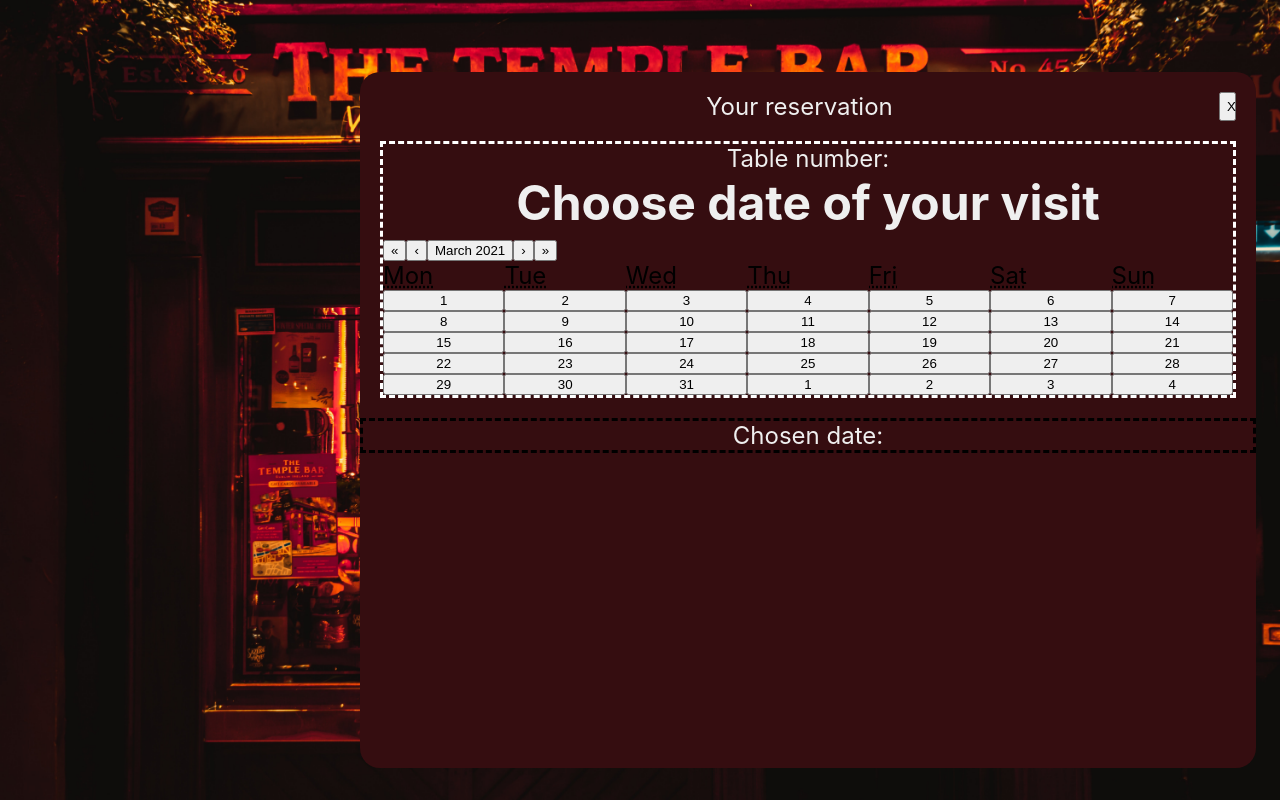
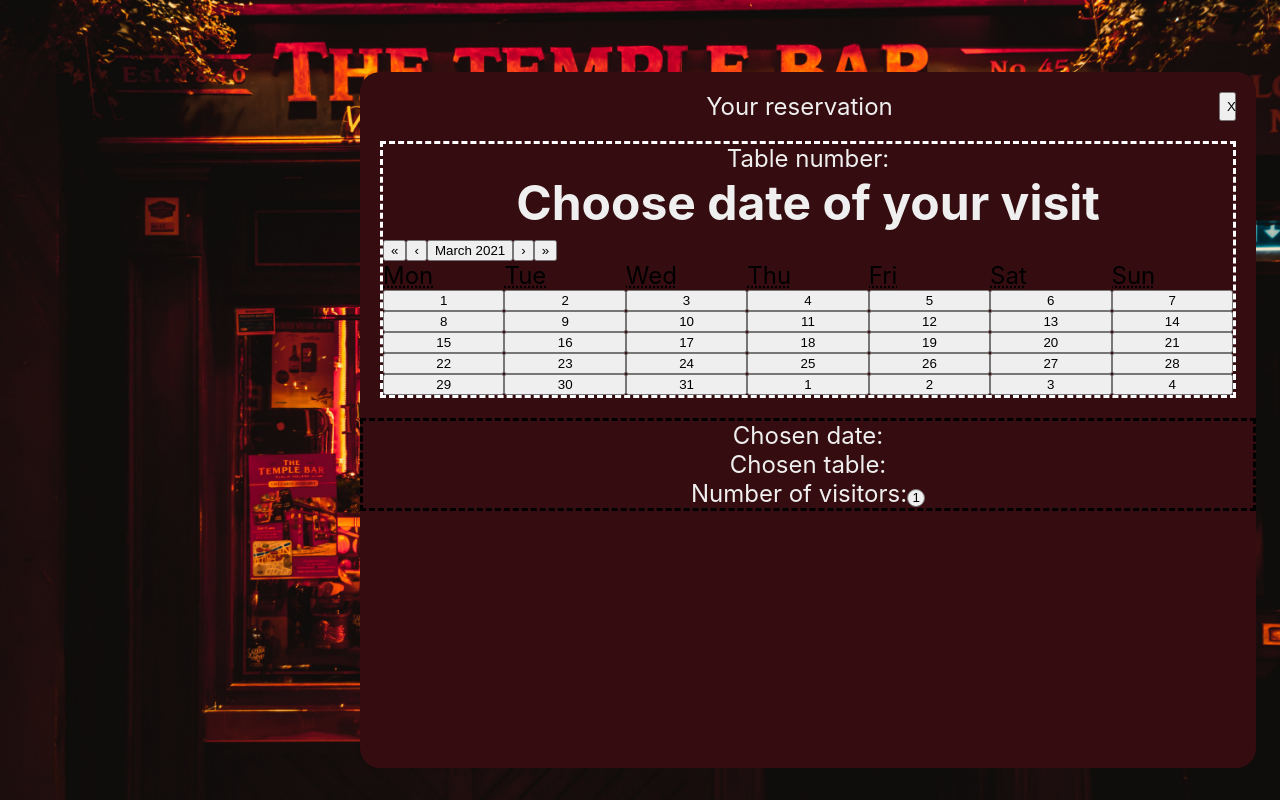
Before and after one commit to Suselfluf/test-booking-nextJs, a Next.js app: page /bookingPage/orderWindow in a window 1280 px wide. Built offline with nearby package versions, Linux system fonts and the light colour scheme.

Commit message:
Add select options, fixed dynamic dislay of chosen date, created new fetch request on timeOption module

```diff
--- a/pages/bookingPage/TimeOption.js
+++ b/pages/bookingPage/TimeOption.js
@@ -11,6 +11,8 @@ export class TimeOption extends React.Component{
         }
         this.time=props.time
         this.reserved=props.reserved
+        this.currentTableNumber = props.tableNum
+        this.date = props.date
     }
 
 
@@ -29,13 +31,36 @@ export class TimeOption extends React.Component{
 
     }
 
+    handleClick = async () => {
+
+        const time = this.time.split(' ')[0]
+
+
+        const fetchInfo = this.date + ' ' + time + ' ' + this.currentTableNumber
+
+        alert(fetchInfo)
+
+
+
+        // await fetch('/api/bookTable', {
+        //     method: 'post',
+        //     body: fetchInfo,
+        //     headers: {
+        //         'Content-Type': 'text/plain',
+        //     },
+        // }).then(res => res.json().then(data => {
+        //     console.log(data)
+        // }));
+
+    }
+
 
     render(){
 
         return(
             <>
 
-                {this.props.reserved ? <div className={styles.optionCaseFree}> Reserved</div> : <div className={styles.optionCaseReserved}>{this.time}</div>}
+                {this.props.reserved ? <div className={styles.optionCaseReserved}> Reserved</div> : <div title={"Click To book"} className={styles.optionCaseFree} onClick={this.handleClick}>{this.time}</div>}
 
             </>
 
--- a/pages/bookingPage/orderWindow.js
+++ b/pages/bookingPage/orderWindow.js
@@ -15,12 +15,14 @@ export class OrderWindow extends React.Component{
         this.data = new reservingForm();
         this.reservedTime = [];
         this.day = null;
+        this.currentTableNumber = props.currentTableNumber;
         this.TimeArray = [
             {id:1,time:"12:00:00 PM", reserved: false},
             {id:2,time:"15:00:00 PM", reserved: false},
             {id:3,time:"18:00:00 PM", reserved: false},
             {id:4,time:"9:00:00 PM", reserved: false}
         ];
+        this.displayingData = null;
 
     }
 
@@ -34,16 +36,19 @@ export class OrderWindow extends React.Component{
             month = '0' + month;
         }
         const year = value.getFullYear();
-        const chosenDate = year + '-' + month + '-' + day;
+        console.log(this.currentTableNumber)
+        this.displayingData = year + '-' + month + '-' + day;
+        const fetchInfo = this.displayingData + ' ' + this.currentTableNumber;
 
-        await fetch('/api/getReservs', {
+        await fetch('/api/reservDepsOnTable', {
             method: 'post',
-            body: chosenDate,
+            body: fetchInfo,
             headers: {
                 'Content-Type': 'text/plain',
             },
         })
             .then(res => res.json().then(data => {
+                console.log(data)
                 this.TimeArray = [
                     {id:1,time:"12:00:00 PM", reserved: false},
                     {id:2,time:"15:00:00 PM", reserved: false},
@@ -109,10 +114,18 @@ export class OrderWindow extends React.Component{
                     </div>
 
                     <div className={styles.choice}>
-                        <p>Chosen date: </p>
+                        <p>Chosen date: {this.displayingData}</p>
+                        <p>Chosen table: {this.currentTableNumber}</p>
+                        <p> Number of visitors:
+                            <select className={styles.select}>  {/*Modifye select sass to make it rounded in options*/}
+                                <option>1</option>
+                                <option>2</option>
+                            </select>
+                        </p>
+
                         {<p>{this.day}</p>}
                         {this.state.isTimeOpen ? this.state.date.map(item => (  // When user choose different from current date rerender timeoptions with coresponding reserved dates
-                                <div key = {item.id} className={styles.timeTableCase}><TimeOption time = {item.time} reserved = {item.reserved}> </TimeOption></div>
+                                <div key = {item.id} className={styles.timeTableCase}><TimeOption time = {item.time} reserved = {item.reserved} tableNum = {this.currentTableNumber} date ={this.displayingData}> </TimeOption></div>
                             )): null}
                     </div>
                 </div>
--- a/styles/orderWindow.module.sass
+++ b/styles/orderWindow.module.sass
@@ -40,3 +40,12 @@
   grid-gap: 20px
   margin: 5px
   justify-content: center
+
+.select
+  -webkit-appearance: none
+  -moz-appearance: none
+   appearance: none
+  width: 18px
+  height: 18px
+  border-radius: 15px
+  text-align: center
--- a/styles/timeOption.module.sass
+++ b/styles/timeOption.module.sass
@@ -1,15 +1,16 @@
 .optionCaseFree
-  display: block
-  align-self: center
-  background-color: Red
-  border-radius: 3px
-  text-align: center
-  cursor: pointer
-
-.optionCaseReserved
   display: block
   align-self: center
   background-color: whitesmoke
   border-radius: 3px
   text-align: center
   cursor: pointer
+
+
+.optionCaseReserved
+  display: block
+  align-self: center
+  background-color: Red
+  border-radius: 3px
+  text-align: center
+  cursor: default
```
Also changed, not shown: pages/bookingPage/table.js (+12 -1 lines).
